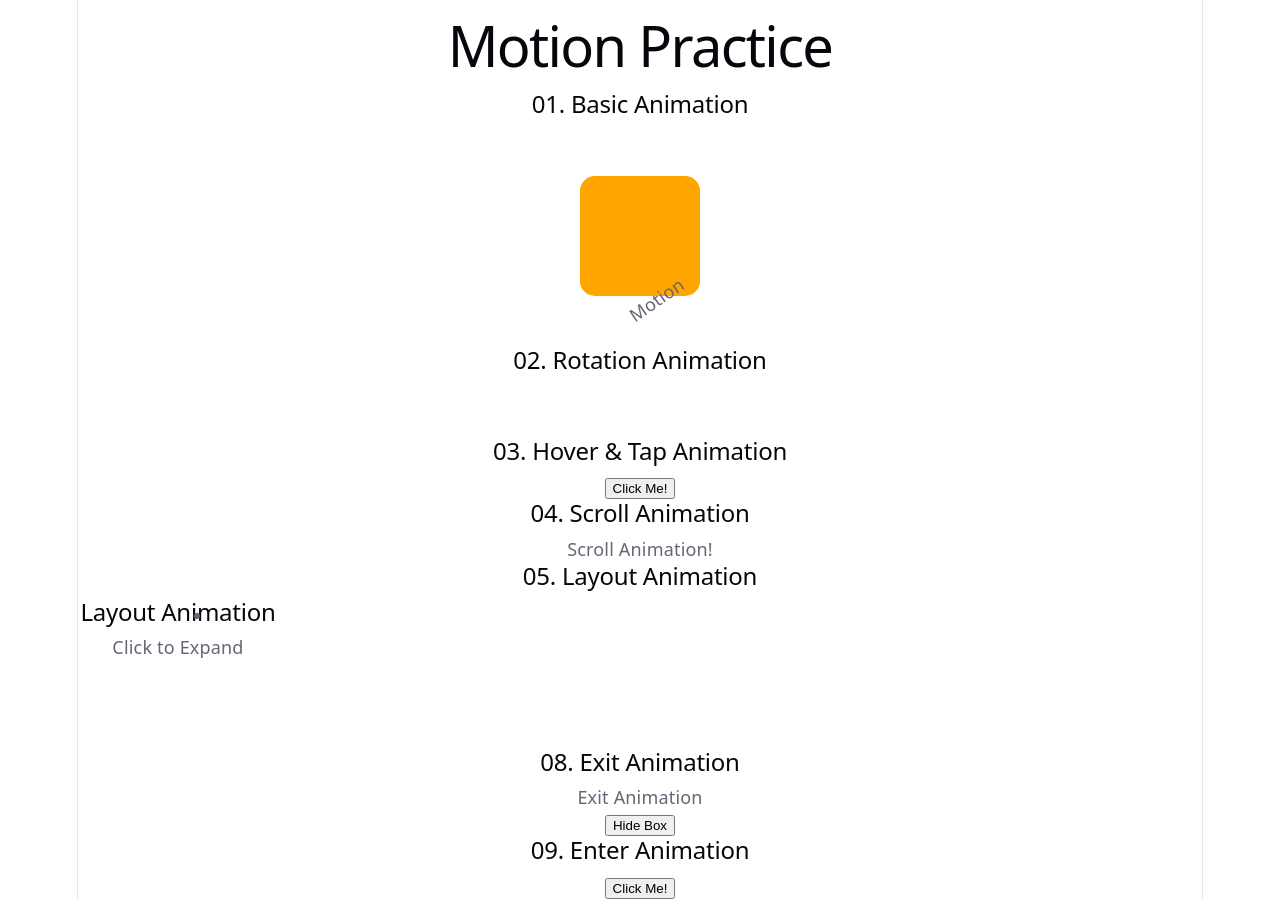
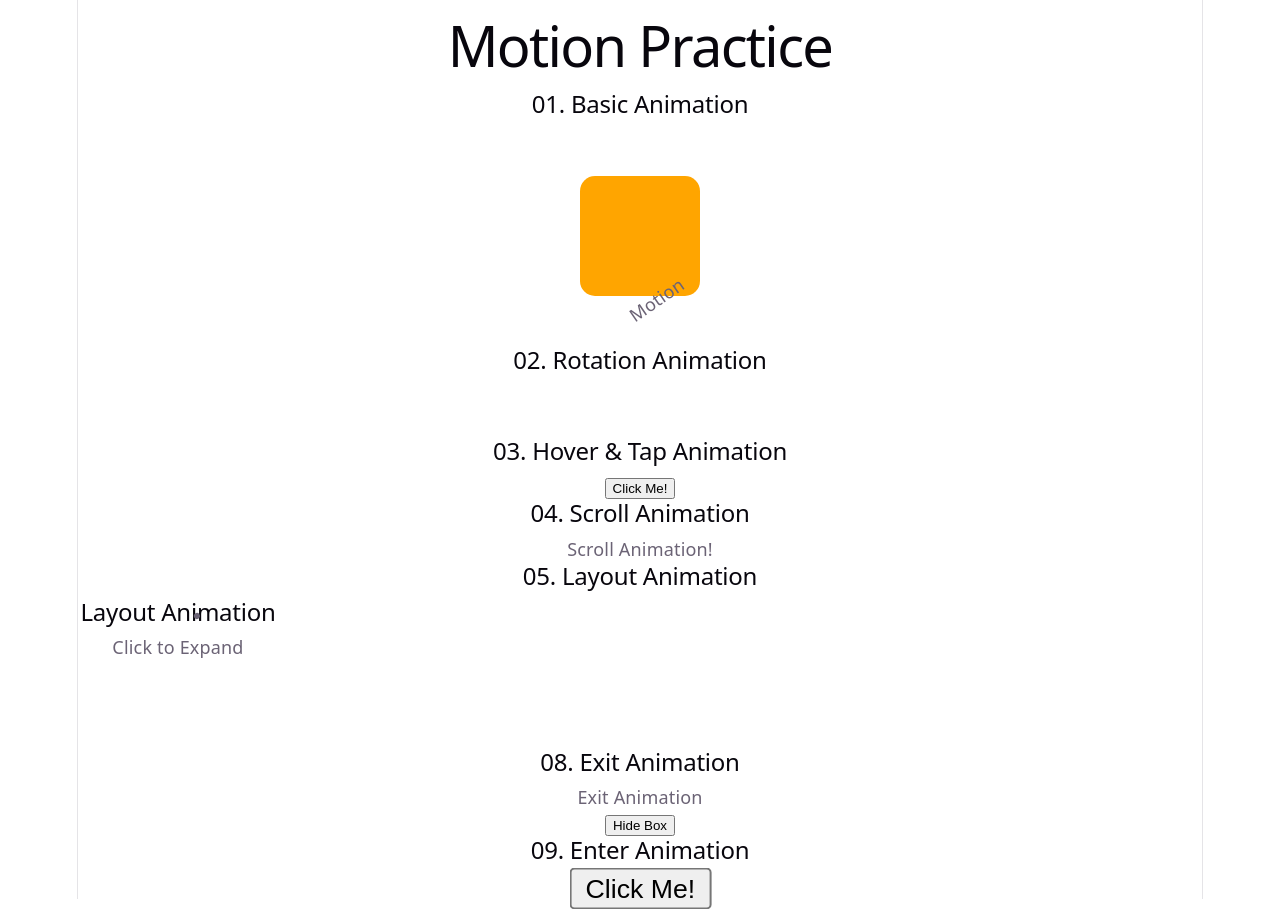
Before and after one commit to nethmakavindi/Motion-practice, a React (Vite) app: page / in a window 1280 px wide. Built offline with nearby package versions, Linux system fonts and the light colour scheme.

Commit message:
feat: update scale animation in ScaleAnimation component to 2 and adjust transition duration

```diff
--- a/src/Examples/EnterAnimation.jsx
+++ b/src/Examples/EnterAnimation.jsx
@@ -5,8 +5,8 @@ function ScaleAnimation() {
     <div className="flex min-h-screen items-center justify-center bg-slate-900">
       <motion.button
         initial={{ scale: 0 }}
-        animate={{ scale: 1 }}
-        transition={{ duration: 1 }}
+        animate={{ scale:2 }}
+        transition={{ duration:1 }}
         className="rounded-xl bg-orange-500 px-10 py-5 text-2xl font-bold text-white"
       >
         Click Me!
```
